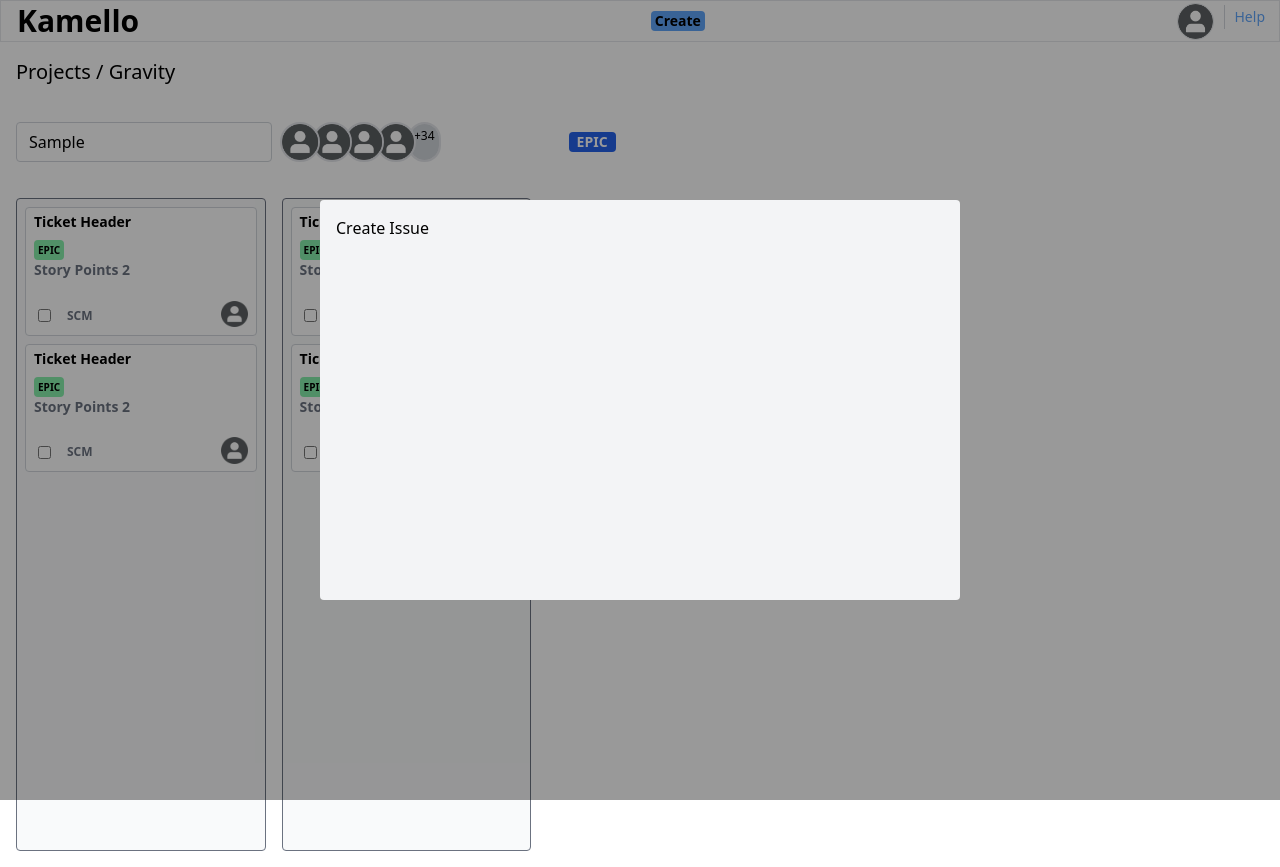
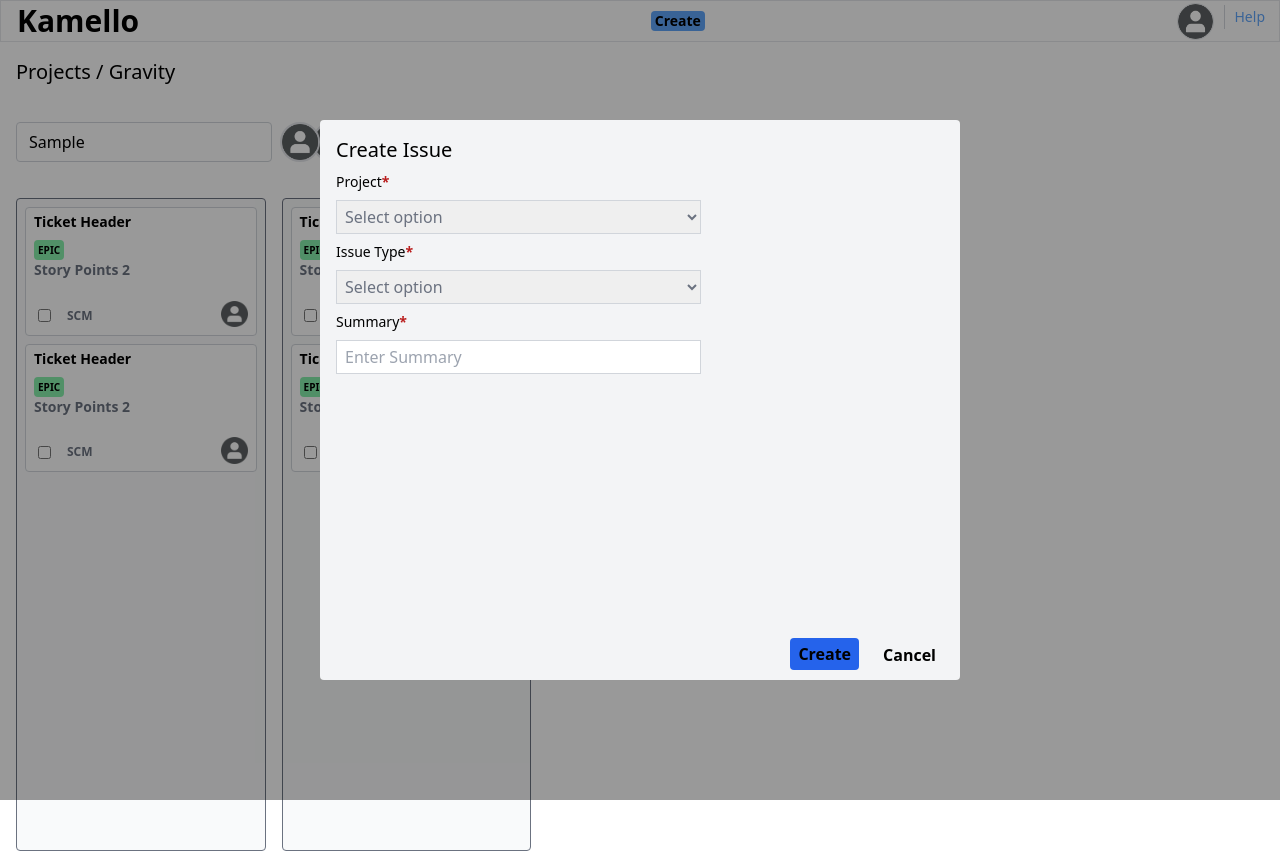
Before and after one commit to Nikhil3149446/kamello, a React (Vite) app: page / in a window 1280 px wide. Both pictures are taken after typing "Sample" into the empty fields and a click on the button "Create". Built offline with nearby package versions, Linux system fonts and the light colour scheme.

Commit message:
Added Dropdown menu's and Input boxes for the Kamello Ticket Creation

```diff
--- a/src/components/input/drop-down-input.tsx
+++ b/src/components/input/drop-down-input.tsx
@@ -1,9 +1,10 @@
 export const DropDownInput =()=>{
     return (
         <>
-            <div className='pl-2 pr-2 pb-[px] rounded bg-blue-600'>
-                <p className='text-white text-sm font-semibold'>EPIC</p>
-            </div>
+        <select className='border border-gray-300 w-[60%] text-gray-500 outline-none p-1' >
+            <option value="" ><p className=''>Select option</p></option>
+            <option value='Kamello'>Kamello</option>
+        </select>
         </>
     )
 }
--- a/src/components/ticket-container/ticket/ticket-creator-popup.tsx
+++ b/src/components/ticket-container/ticket/ticket-creator-popup.tsx
@@ -1,4 +1,5 @@
 import React from 'react';
+import { DropDownInput } from '../../input/drop-down-input';
 
 export const KamelloTicketCreator = () => {
     return (
@@ -13,8 +14,19 @@ export const KamelloTicketCreator = () => {
         // onClick={onClose}
       />
 
-      <div className="relative bg-gray-100 rounded w-[50%] h-[50%] p-4">
-        <h1>Create Issue</h1>
+      <div className="relative bg-gray-100 rounded w-[50%] h-[70%] p-4 flex  flex-col gap-2">
+        <h1 className='text-xl'>Create Issue</h1>
+        <p className='text-sm'>Project<span className='text-red-700 font-semibold'>*</span></p>
+        <DropDownInput/>
+        <p className='text-sm'>Issue Type<span className='text-red-700 font-semibold'>*</span></p>
+        <DropDownInput/>
+        <p className='text-sm'>Summary<span className='text-red-700 font-semibold'>*</span></p>
+        <input className='border border-gray-300 w-[60%] p-1 pl-2 outline-none' placeholder='Enter Summary'></input>
+        <div className='absolute left-0  bottom-0  h-[50px] w-full flex justify-end'>
+
+            <button type='submit' className=' rounded h-fit p-1 mt-2 pl-2 pr-2 bg-blue-600 font-semibold mr-5'>Create</button>
+            <button type='submit' className=' rounded p-1 font-semibold mr-5'>Cancel</button>
+        </div>
       </div>
     </div>
         </>
```
